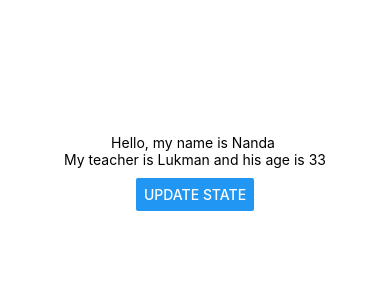
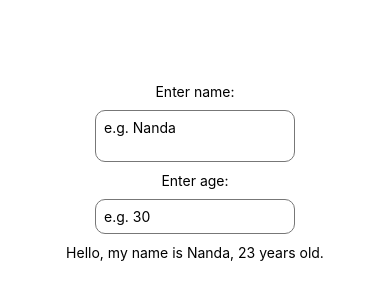
Before and after one commit to Naandalist/todo-app, a React Native app: screen / in a window 390 px wide. Shown: the part 250-550 px from the top of the page. Built offline with nearby package versions, Linux system fonts and the light colour scheme.

Commit message:
tring textinput with hooks

```diff
--- a/App.js
+++ b/App.js
@@ -1,22 +1,29 @@
 import React, {useState} from 'react';
-import {StyleSheet, Text, View, Button} from 'react-native';
+import {StyleSheet, Text, View, TextInput} from 'react-native';
 
 export default function App() {
   const [name, setName] = useState('Nanda');
-  const [teacher, setTeacher] = useState({name: 'Lukman', age: 33});
-  const pressHandler = () => {
-    setName('Listiananda Apriliawan');
-    setTeacher({name: 'Dwi Novari', age: 30});
-  };
+  const [age, setAge] = useState(23);
+
   return (
     <View style={styles.container}>
-      <Text>Hello, my name is {name} </Text>
+      <Text>Enter name:</Text>
+      <TextInput
+        multiline
+        style={styles.input}
+        placeholder="e.g. Nanda"
+        onChangeText={val => setName(val)}
+      />
+      <Text>Enter age:</Text>
+      <TextInput
+        keyboardType="numeric"
+        style={styles.input}
+        placeholder="e.g. 30"
+        onChangeText={val => setAge(val)}
+      />
       <Text>
-        My teacher is {teacher.name} and his age is {teacher.age}
+        Hello, my name is {name}, {age} years old.
       </Text>
-      <View style={styles.buttonContainer}>
-        <Button title="Update State" onPress={pressHandler} />
-      </View>
     </View>
   );
 }
@@ -28,7 +35,12 @@
     alignItems: 'center',
     justifyContent: 'center',
   },
-  buttonContainer: {
-    marginTop: 10,
+  input: {
+    borderWidth: 1,
+    borderRadius: 10,
+    borderColor: '#777',
+    padding: 8,
+    margin: 10,
+    width: 200,
   },
 });
```
